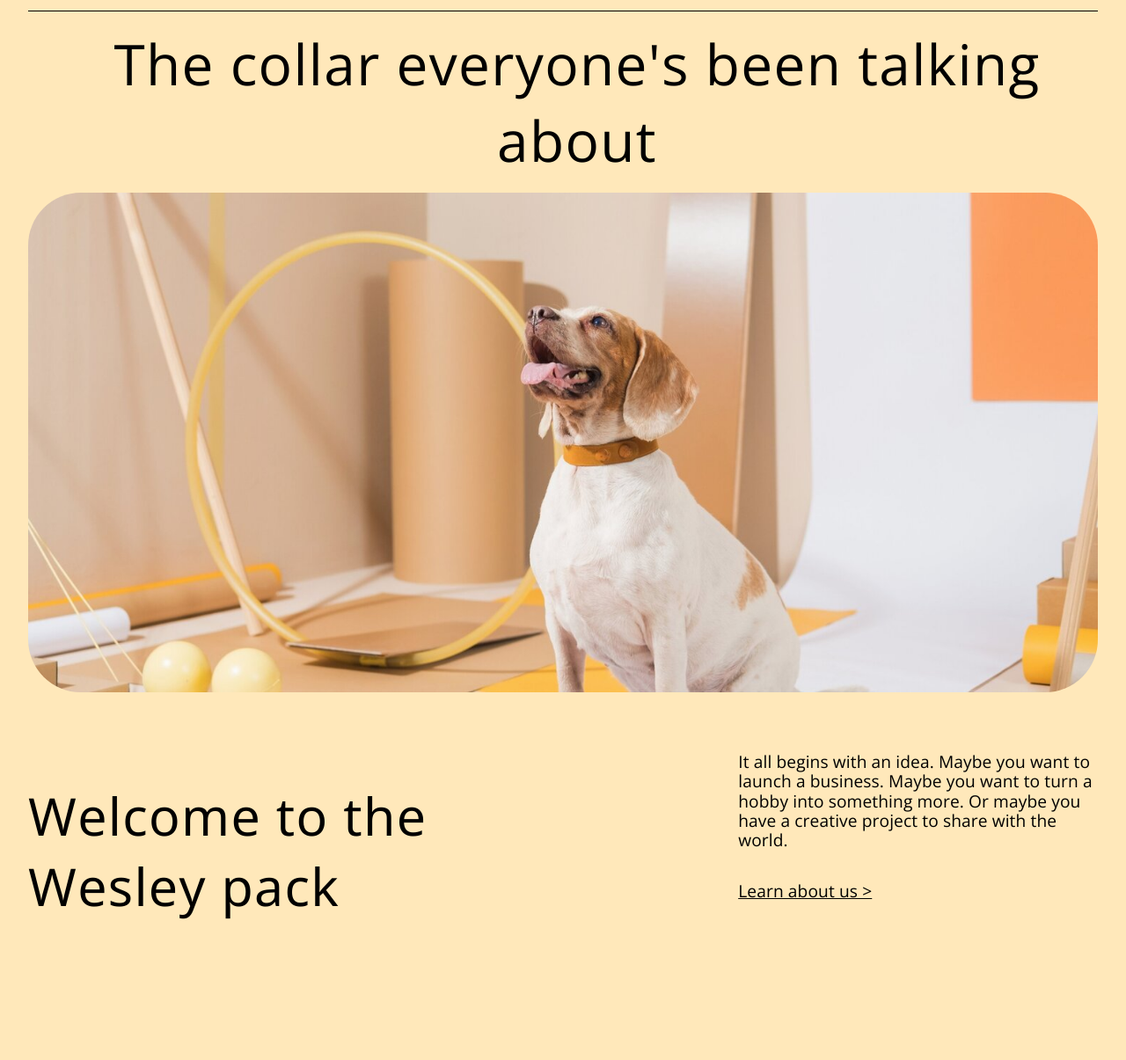
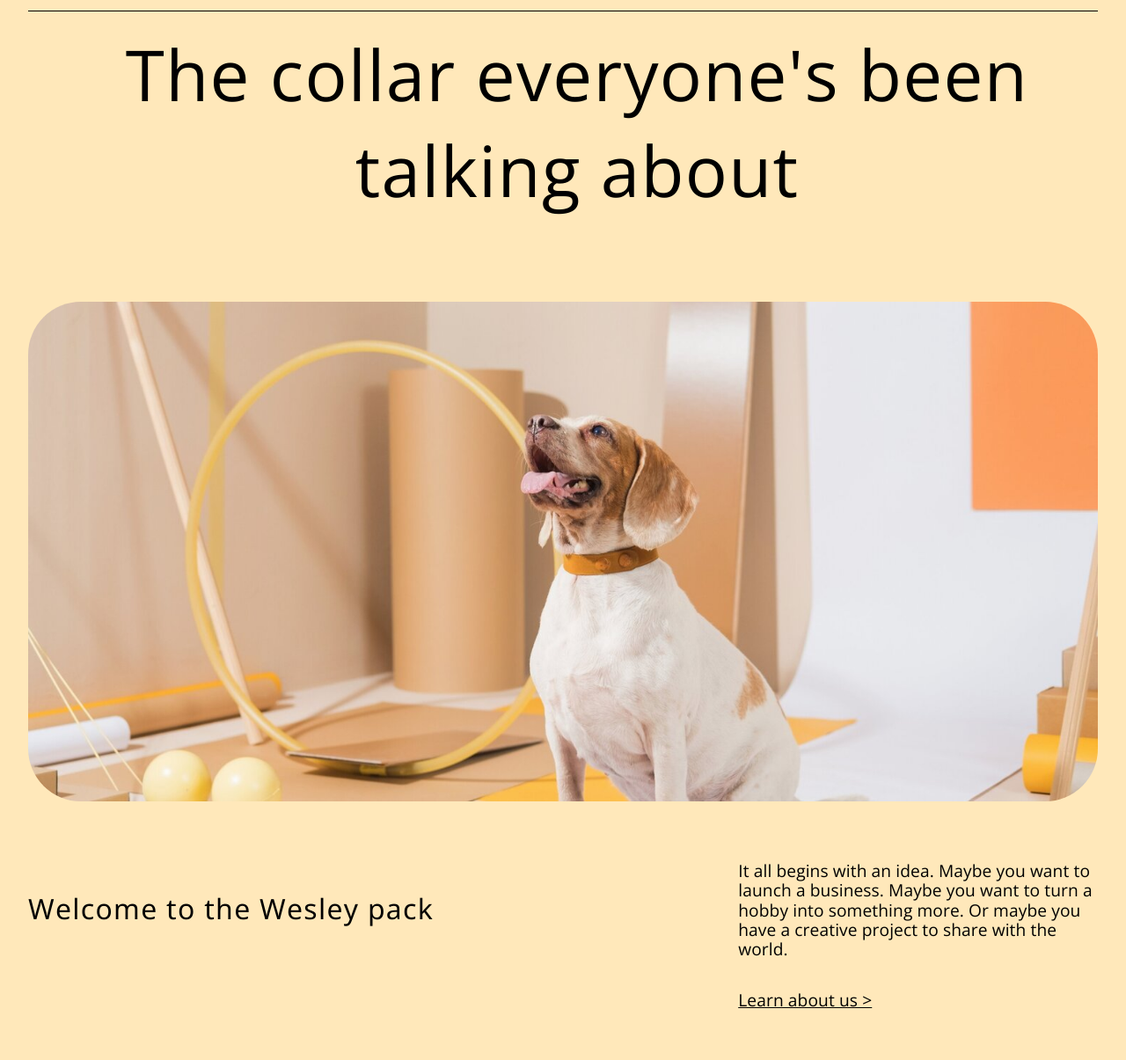
Before and after one commit to benjaminas8/Atsiskaitomasis-darbas, a plain HTML site: page index.html in a window 1280 px wide. Shown: the part 48-1253 px from the top of the page at 88% size. Drawn offline with nearby package versions, Linux system fonts and the light colour scheme.

Commit message:
pastabos

```diff
--- a/style.css
+++ b/style.css
@@ -85,13 +85,14 @@ footer {
   font-style: normal;
   font-variation-settings: "wdth" 100;
 
-  font-size: 4rem;
+  font-size: 3rem;
   font-weight: 400;
   letter-spacing: 1.3px;
   width: 100%;
   text-align: center;
   text-wrap: stable;
   padding: 1rem 1rem;
+  padding-bottom: 6rem;
 }
 
 .popular-collar-image {
@@ -111,7 +112,7 @@ footer {
   font-optical-sizing: auto;
   font-style: normal;
   font-variation-settings: "wdth" 100;
-  font-size: 3.7rem;
+  font-size: 2rem;
   font-weight: 430;
   letter-spacing: 1.3px;
   width: 100%;
@@ -551,6 +552,13 @@ footer {
     }
   }
 
+  .popular-collar-title {
+    font-size: 5rem;
+  }
+  .popular-collar-subtitle {
+    font-size: 2rem;
+  }
+
   .collar-section-overview {
     display: grid;
     grid-template-columns: 1fr 1fr;
```
Also changed, not shown: index.html (+2 -0 lines).
